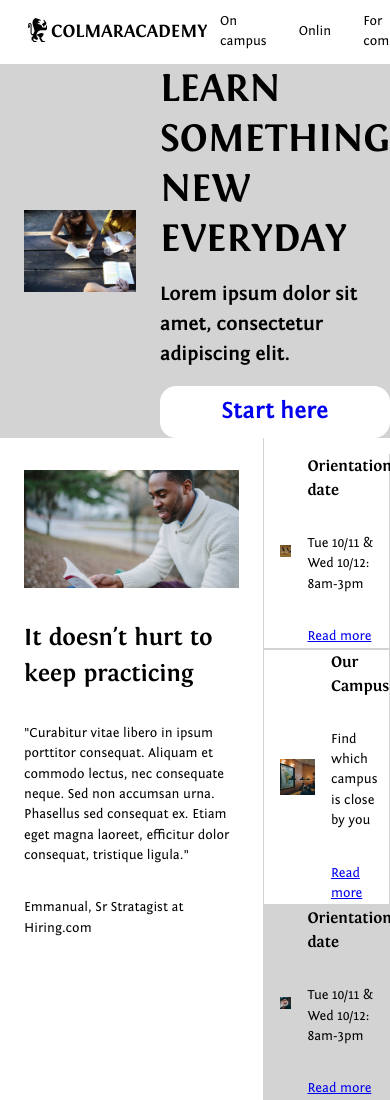
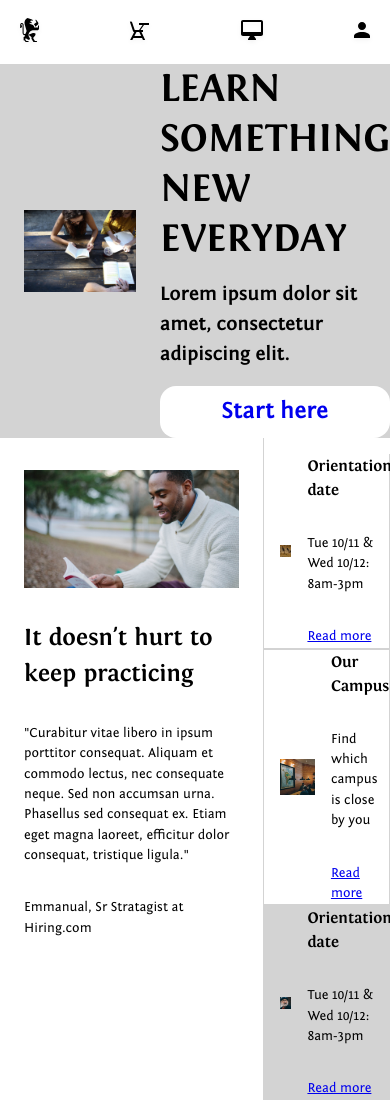
Before and after one commit to 9sara0/ColmarAcademy, a plain HTML site: page index.html in a window 390 px wide. Shown: the top 1100 px of the page. Drawn offline with Linux system fonts and the light colour scheme.

Commit message:
Modified header code (HTML & CSS) to suit smaller screens

```diff
--- a/index.html
+++ b/index.html
@@ -16,7 +16,7 @@
       <!-- logo -->
 
       <div class="flex container">
-        <div class="left logo flex">
+        <div class="logo flex">
           <img src="./resources/images/ic-logo.svg">
           <div class="school_name">
             <span class="first">COLMAR</span><span class="second">ACADEMY</span>
@@ -27,14 +27,24 @@
 
         <div class="right">
           <nav>
-            <ul class="flex">
-              <li>On campus</li>
-              <li>Onlin</li>
-              <li>For companies</li>
-              <li>Sign in</li>
+            <ul class=" desktop flex">
+              <li><a href="#">On campus</a></li>
+              <li><a href="#">Onlin</a></li>
+              <li><a href="#">For companies</a></li>
+              <li><a href="#">Sign in</a></li>
             </ul>
           </nav>
         </div>
+
+        <nav class="mob-view">
+          <ul class="flex">
+            <li class="img_container"><a href="#"><img src="./resources/images/ic-logo.svg"></a></li>
+            <li class="img_container"><a href="#"><img src="./resources/images/ic-on-campus.svg"></a></li>
+            <li class="img_container"><a href="#"><img src="./resources/images/ic-online.svg"></a></li>
+            <li class="img_container"><a href="#"><img src="./resources/images/ic-login.svg"></a></li>
+          </ul>
+        </nav>
+
       </div>
     </header>
 
--- a/resources/css/style.css
+++ b/resources/css/style.css
@@ -101,6 +101,10 @@ main div.container:nth-child(2n+1) {
   background-color: lightgrey;
 }
 
+.mob-view {
+  display: none;
+}
+
 /* Header */
 
 header {
@@ -135,6 +139,25 @@ main,
 footer {
   position: relative;
   top: 4rem;
+}
+
+/* Header Mobile View */
+
+@media only screen and (max-width: 790px) {
+
+  .logo,
+  header .right {
+    display: none;
+  }
+
+  nav.mob-view {
+    display: block;
+    width: 100%;
+  }
+
+  .mob-view ul {
+    justify-content: space-between;
+  }
 }
 
 /* Refactored code from Banner, Information and Thesis sections */
```
